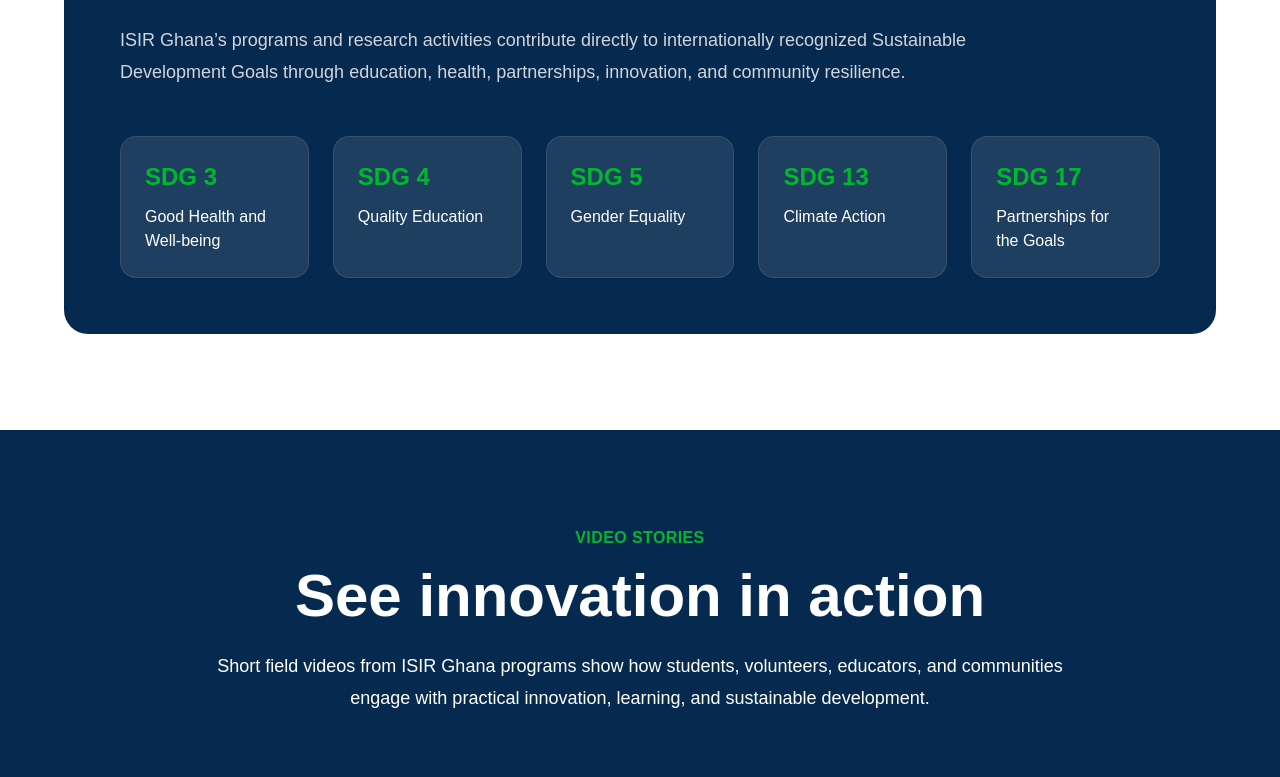
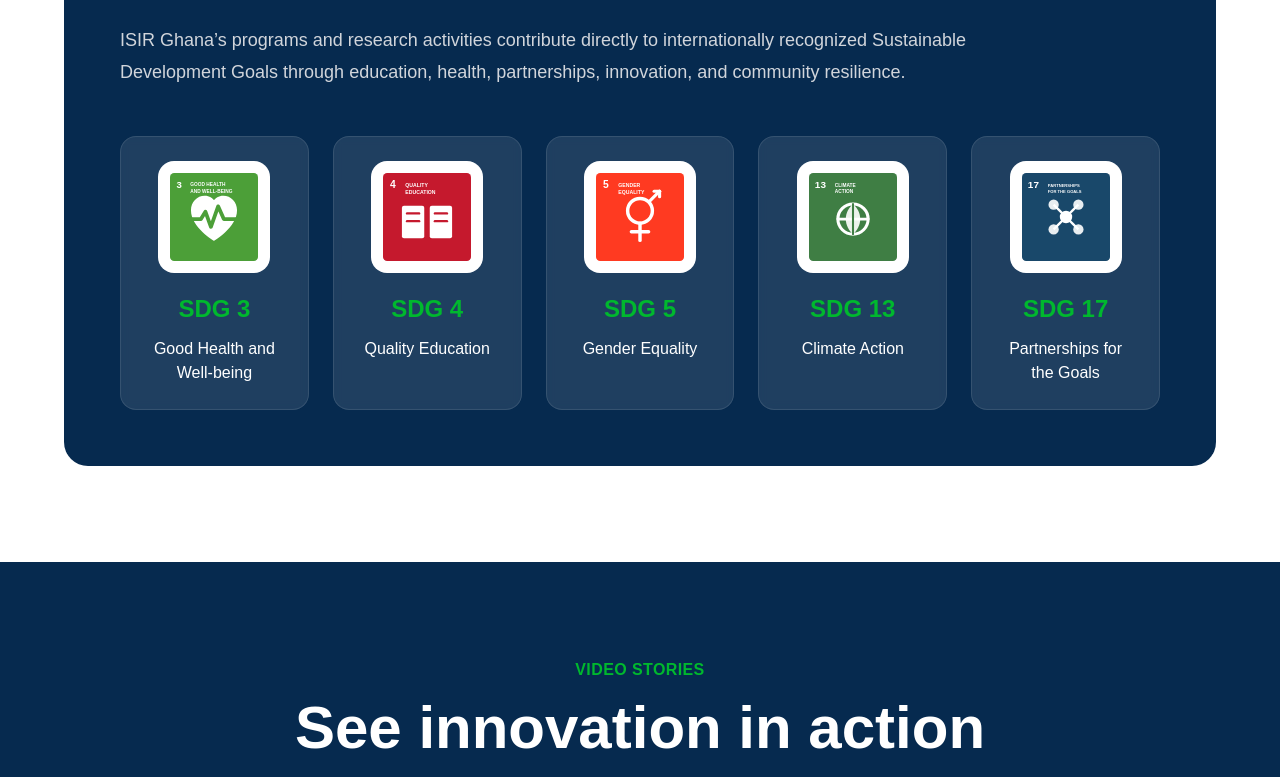
Before and after one commit to rashidasp28/isir-ghana-website, a Next.js app: page / in a window 1280 px wide. Shown: the part 2341-3118 px from the top of the page. Built offline with nearby package versions, Linux system fonts and the light colour scheme; grey boxes are pictures that could not be loaded.

Commit message:
Integrate all SDG icons into dashboard

```diff
--- a/components/ImpactDashboard.tsx
+++ b/components/ImpactDashboard.tsx
@@ -1,3 +1,5 @@
+import Image from 'next/image'
+
 const impactMetrics = [
   {
     value: '500+',
@@ -45,22 +47,27 @@ const sdgs = [
   {
     title: 'SDG 3',
     subtitle: 'Good Health and Well-being',
+    icon: '/images/sdgs/sdg-03.svg',
   },
   {
     title: 'SDG 4',
     subtitle: 'Quality Education',
+    icon: '/images/sdgs/sdg-04.svg',
   },
   {
     title: 'SDG 5',
     subtitle: 'Gender Equality',
+    icon: '/images/sdgs/sdg-05.svg',
   },
   {
     title: 'SDG 13',
     subtitle: 'Climate Action',
+    icon: '/images/sdgs/sdg-13.svg',
   },
   {
     title: 'SDG 17',
     subtitle: 'Partnerships for the Goals',
+    icon: '/images/sdgs/sdg-17.svg',
   },
 ]
 
@@ -122,8 +129,17 @@ export default function ImpactDashboard() {
             {sdgs.map((sdg) => (
               <div
                 key={sdg.title}
-                className="bg-white/10 backdrop-blur-sm rounded-2xl p-6 border border-white/10"
+                className="bg-white/10 backdrop-blur-sm rounded-2xl p-6 border border-white/10 text-center"
               >
+                <div className="bg-white rounded-2xl p-3 mb-5 inline-flex">
+                  <Image
+                    src={sdg.icon}
+                    alt={sdg.subtitle}
+                    width={88}
+                    height={88}
+                  />
+                </div>
+
                 <p className="text-primaryGreen font-bold text-2xl mb-3">
                   {sdg.title}
                 </p>
```
